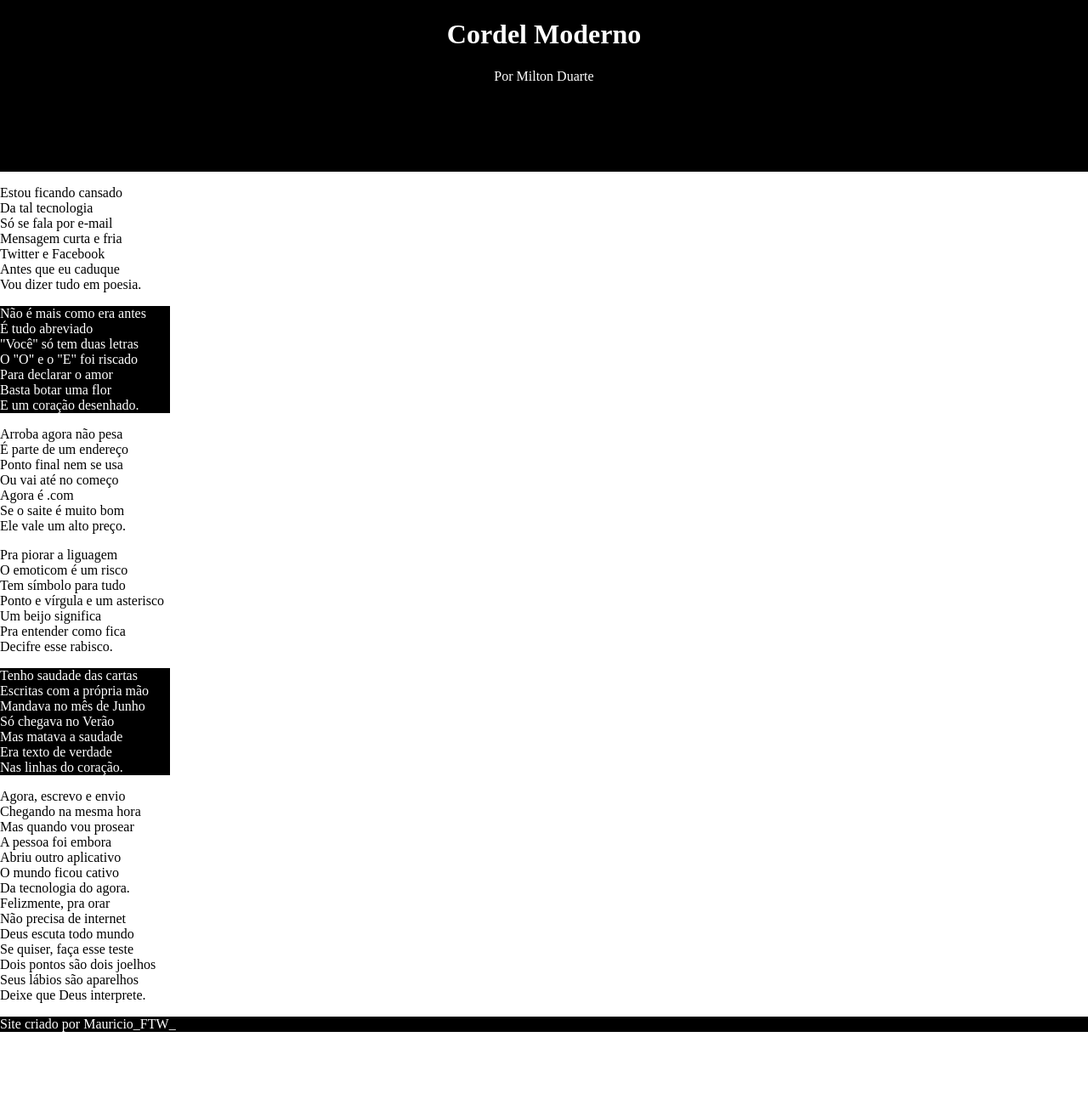
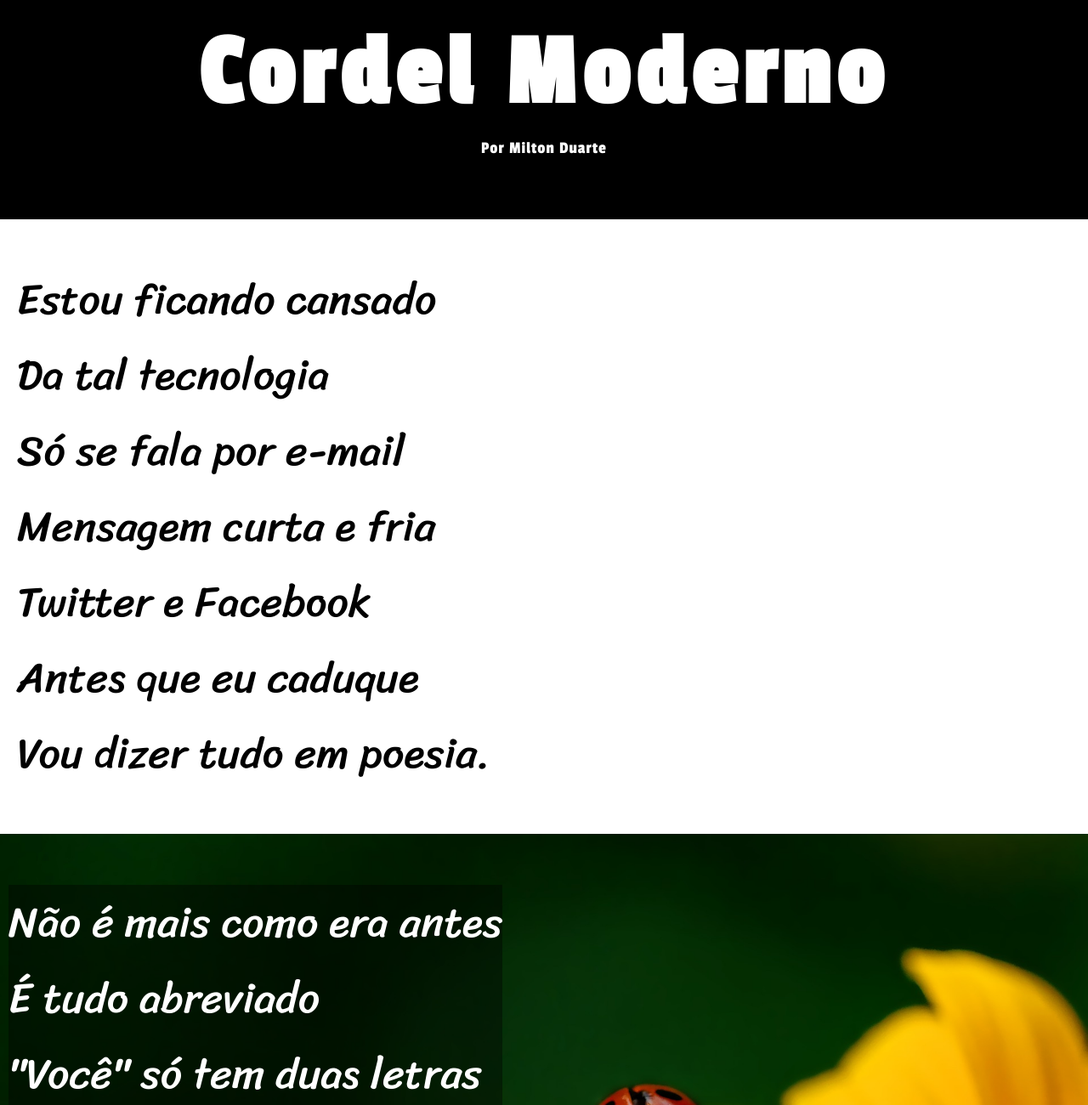
Before and after one commit to Mauricio-ftw/projrto-cordel2, a plain HTML site: page index.html in a window 1280 px wide. Shown: the top 1300 px of the page at 85% size. Before the commit the page ends 1214 px from the top, so only its background shows below. Drawn offline with Linux system fonts and the light colour scheme.

Commit message:
primeira atualização

```diff
--- a/index.html
+++ b/index.html
@@ -4,6 +4,7 @@
     <meta charset="UTF-8">
     <meta name="viewport" content="width=device-width, initial-scale=1.0">
     <link href="style.css" type="text/css" rel="stylesheet">
+    <link href="https://fonts.googleapis.com/css2?family=Bebas+Neue&family=Passion+One&family=Sriracha&display=swap" rel="stylesheet">
     <title>Cordel Moderno</title>
 </head>
 <body>
@@ -12,12 +13,12 @@
             Cordel Moderno
         </h1>
         <p>
-            <a href=" https://www.recantodasletras.com.br/poesias/3186743" target="_blank"> Por Milton Duarte</a>
+            Por<a href=" https://www.recantodasletras.com.br/poesias/3186743" target="_blank">  Milton Duarte</a>
         </p>
     </header>
     <main>
 
-        <section class="container">
+        <section>
 
             <p>
                 Estou ficando cansado <br>
@@ -32,7 +33,7 @@
 
 
 
-        <section class="container2">
+        <section class="container02">
             <section id="estrofe02">
                 <p>
                 Não é mais como era antes<br>
@@ -76,7 +77,7 @@
 
         <section class="container05">
             <section id="estrofe05">
-            <p>
+                <p>
                 Tenho saudade das cartas<br>
                 Escritas com a própria mão<br>
                 Mandava no mês de Junho<br>
@@ -84,7 +85,8 @@
                 Mas matava a saudade<br>
                 Era texto de verdade<br>
                 Nas linhas do coração.<br>
-            </p>
+                </p>
+            </section>
         </section>
 
 
@@ -107,6 +109,8 @@
             </p>
         </section>
     </main>
-    <footer>Site criado por <a href="https://github.com/Mauricio-ftw" target="_blank"> Mauricio_FTW_</a></footer>
+    <footer>
+        Site criado por <a href="https://github.com/Mauricio-ftw" target="_blank"> Mauricio_FTW_</a>
+    </footer>
 </body>
 </html>
--- a/style.css
+++ b/style.css
@@ -1,33 +1,84 @@
 body{
     margin:0;
     padding: 0;
+    min-height: 100vh
+
+
 }
+
 header{
+        font-size: 60px;
+        font-family: 'Passion One',sans-serif;
         color: white;
         background-color: black;
         text-align: center;
         padding: 1px;
-    height: 200px;
+        height: 20vw;
+        font-weight: normal;
+
+}
+header h1{
+    letter-spacing: 8px;
+    margin-top: 20px;
+    display: block;
 
 }
 header a{
+        font-size: 20px;
         color: white;
         text-decoration: none;
-    margin-top: 180px;
 }
+header p{
+    font-size: 20px;
+    letter-spacing: 1px;
+    margin-top: -70px;
+}
+a:hover  {
+
+    color: rgba(12, 12, 252, 0.25);
+}
+main{
+    font-size: 50px;
+    margin-left: 20px;
+    font-family: 'Sriracha', cursive;
+    font-weight: normal;
+}
+.container02{
+   background-image: url("imagens/background001.jpg");
+   background-size: cover;
+   background-repeat: no-repeat;
+   background-attachment: fixed;
+   padding: 10px;
+   margin-left: -20px;
+    }
+
 #estrofe02{
+    width: max-content;
    color: white;
-    background-color: black;
-    width: 200px;
+   background-color: rgba(0, 0, 0, 0.396);
+
+}
+
+.container05{
+    background-size: cover;
+   background-repeat: no-repeat;
+   background-attachment: fixed;
+   padding: 10px;
+   margin-left: -20px;
+
+    background-image: url("imagens/background002.jpg");
 }
 #estrofe05{
+    width: max-content;
     color: white;
-    background-color: black;
-    width: 200px;
+    background-color: rgba(0, 0, 0, 0.396);
+
 }
 footer{
     color: white;
     background-color: black;
+    text-align: center;
+    padding: 10px;
 }
 footer a{
     color: white;
```
Lines whose indentation alone changed are shown as unchanged.
